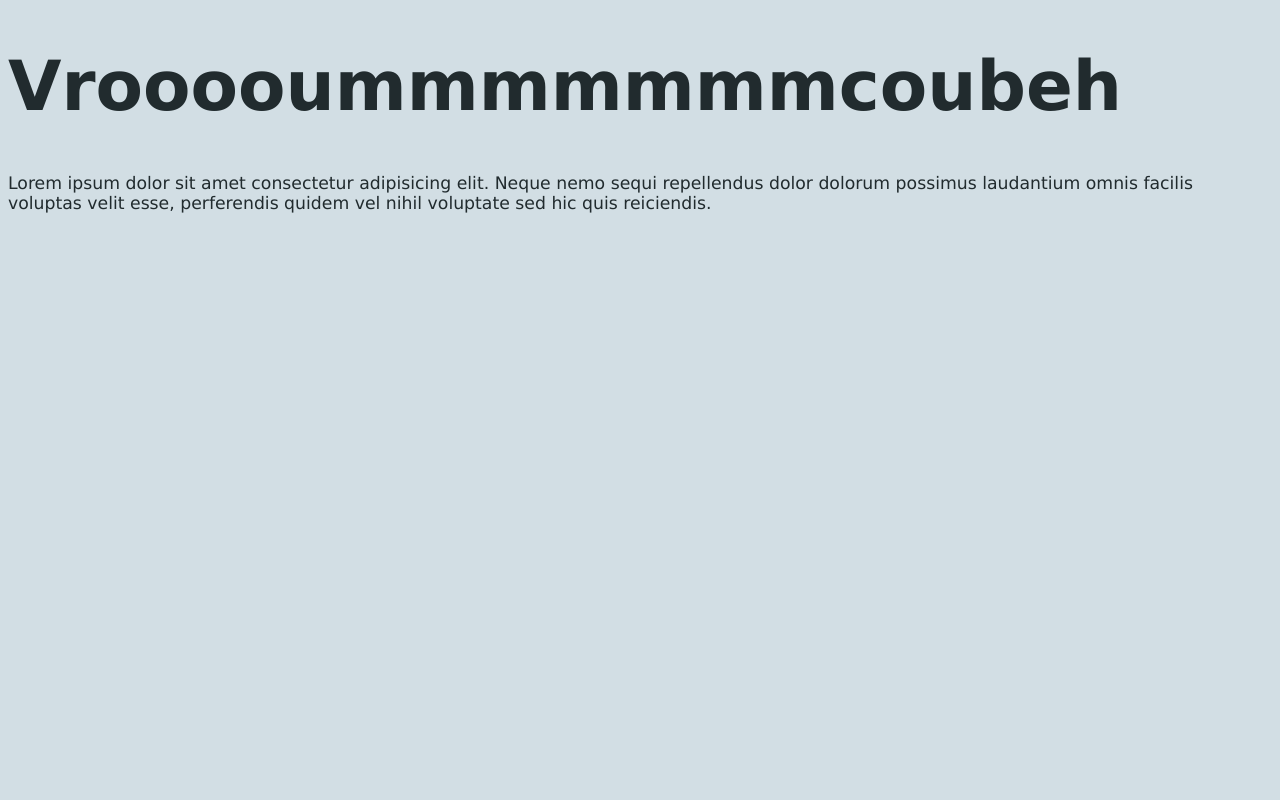
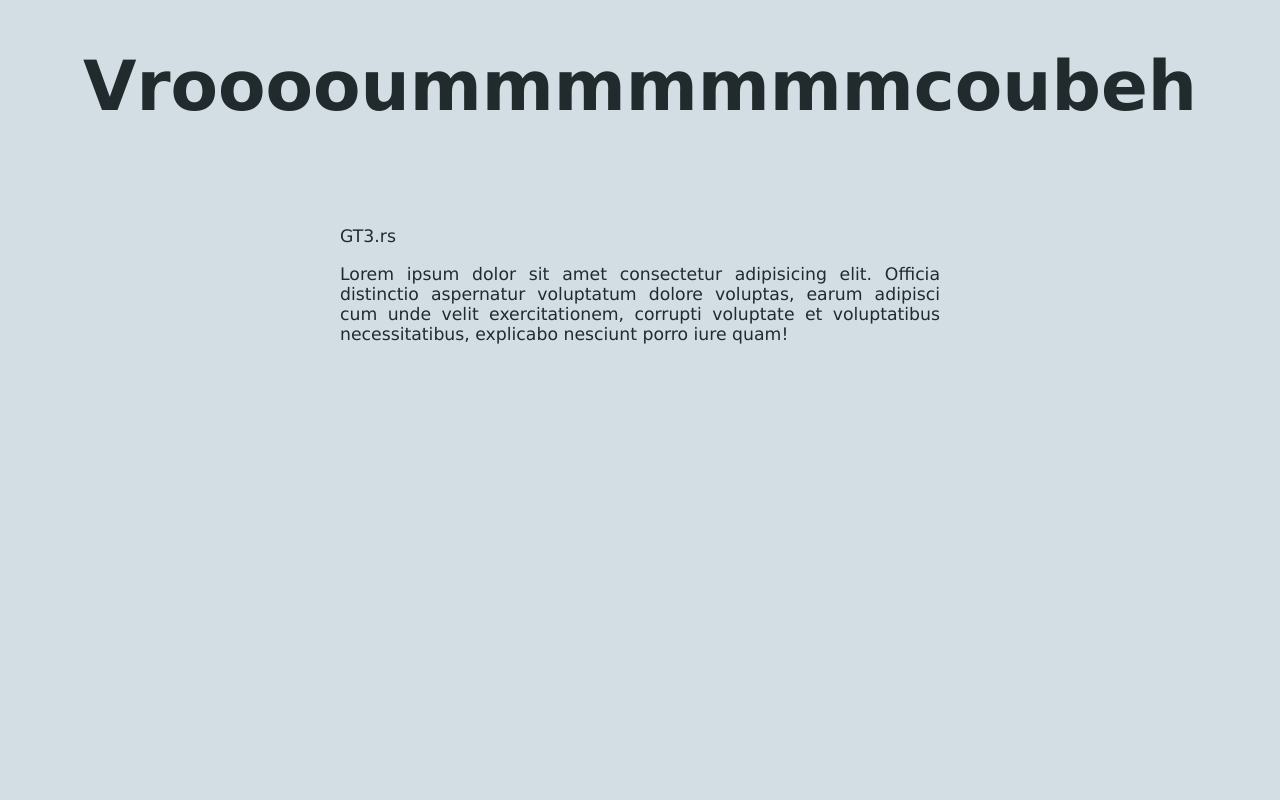
Before and after one commit to mxmvncnt/gt3.rs, a plain HTML site: page index.html in a window 1280 px wide. Shown: the top 800 px of the page. Drawn offline with Linux system fonts and the light colour scheme.

Commit message:
Fix site text formatting style

```diff
--- a/css/style.css
+++ b/css/style.css
@@ -5,7 +5,7 @@
 
 h1 {
   font-size: 4rem;
-  /* word-break: break-all; */
+  word-break: break-all;
 }
 
 h2 {
@@ -24,6 +24,12 @@ h3 {
   margin: 100px auto;
   width: 600px;
   max-width: 90vw;
+  text-align: justify;
+}
+
+body {
+  margin: auto;
+  text-align: center;
 }
 
 @media (prefers-color-scheme: dark) {
--- a/index.html
+++ b/index.html
@@ -9,12 +9,21 @@
     <meta name="description" content="Vrooooummmmmmm">
 </head>
 <body>
-    <div class="full-height">
-        <h1 class="title" id="text">
-            Vrooooummmmmmmcoubeh
-        </h1>
-        <p id="text">Lorem ipsum dolor sit amet consectetur adipisicing elit. Neque nemo sequi repellendus dolor dolorum possimus laudantium omnis facilis voluptas velit esse, perferendis quidem vel nihil voluptate sed hic quis reiciendis.</p>
+    <h1 class="title" id="text">
+        Vrooooummmmmmmcoubeh
+    </h1>
+
+    <div class="content">
+        <p>
+            GT3.rs
+        </p>
+        <p>
+            Lorem ipsum dolor sit amet consectetur adipisicing elit. Officia distinctio aspernatur voluptatum dolore voluptas, earum adipisci cum unde velit exercitationem, corrupti voluptate et voluptatibus necessitatibus, explicabo nesciunt porro iure quam!
+        </p>
     </div>
+
+    <div class="full-height"></div>
+
     <footer>
         <small>
             inspired by <a href="https://livekit.io/">livekit.io</a>
```
